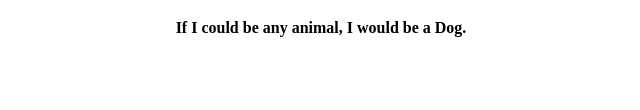
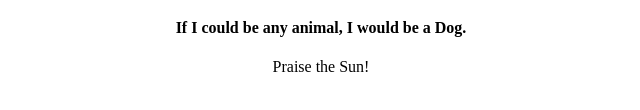
Before and after one commit to AndrewRink/profile, a plain HTML site: page index.html in a window 1280 px wide. Shown: the part 290-400 px from the top of the page, without its empty margins (319-959 px from the left). Drawn offline with Linux system fonts and the light colour scheme.

Commit message:
Update index.html

```diff
--- a/index.html
+++ b/index.html
@@ -15,6 +15,7 @@
 					<h4>My favorite color is Blue.</h4>
 					<h4>My favorite food is Sushi.</h4>
 					<h4>If I could be any animal, I would be a Dog.</h4>
+				<p>Praise the Sun!</p>
 			</div>
 		  </body>
 		</html>
```
